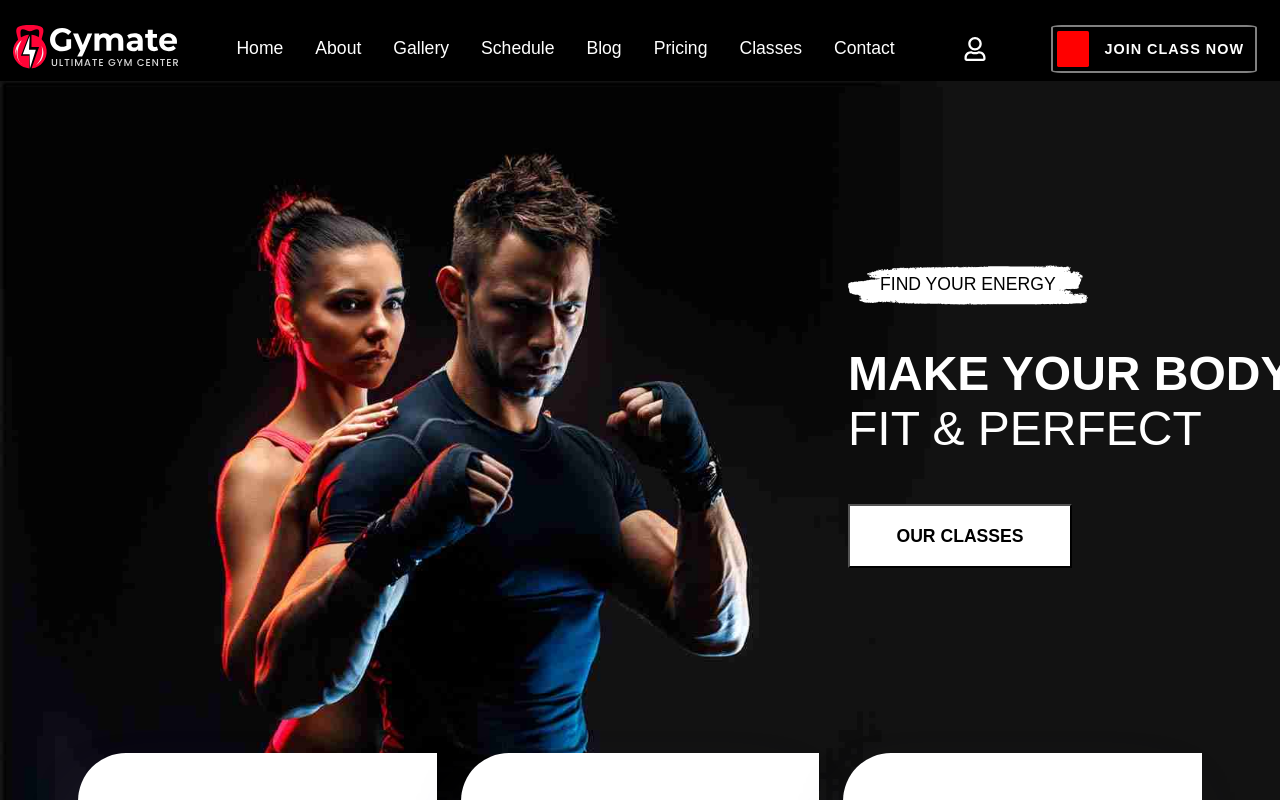
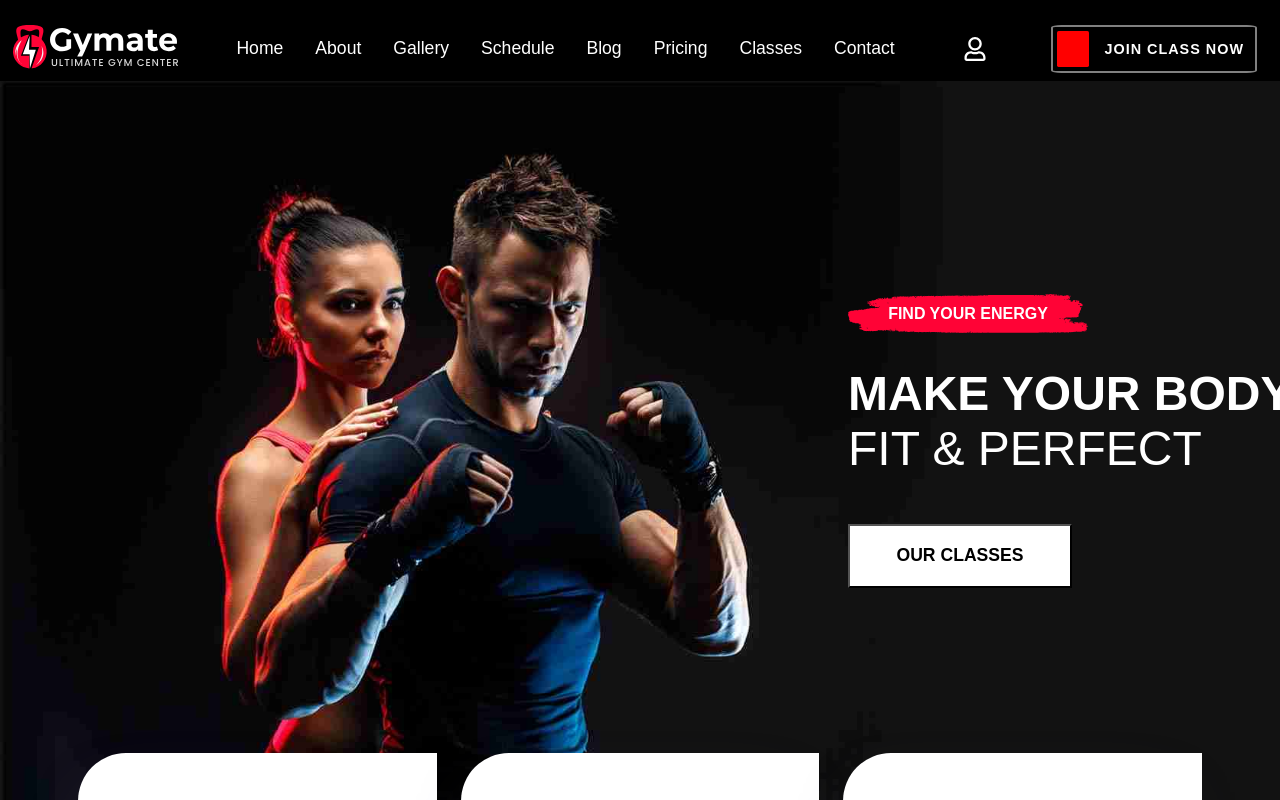
Before and after one commit to PawelWydra/Gymate-main, a React (Create React App) app: page / in a window 1280 px wide. Shown: the top 800 px of the page. Built offline with nearby package versions, Linux system fonts and the light colour scheme; some icons are missing.

Commit message:
add redBgHeading cmp

```diff
--- /dev/null
+++ b/src/components/title/redBgHeading/redBgHeadin.css
@@ -0,0 +1,14 @@
+.red-bg-heading-container {
+  display: grid;
+  place-items: center;
+  background-image: url("../../../images/choose-us/title-bg.svg");
+  background-size: 100%;
+  background-repeat: no-repeat;
+  background-position: center;
+  width: 15rem;
+}
+
+.red-bg-heading-container h1 {
+  font-size: 1rem;
+  font-weight: 700;
+}
--- /dev/null
+++ b/src/components/title/redBgHeading/redBgHeading.jsx
@@ -0,0 +1,12 @@
+import "./redBgHeadin.css";
+import "../../../images/choose-us/choose-bg.jpg";
+
+function RedBgHeading(props) {
+  return (
+    <div className="red-bg-heading-container">
+      <h1>{props.text}</h1>
+    </div>
+  );
+}
+
+export default RedBgHeading;
--- a/src/components/title/title.jsx
+++ b/src/components/title/title.jsx
@@ -3,14 +3,14 @@ import { FaFacebookF } from "react-icons/fa";
 import { FaInstagram } from "react-icons/fa6";
 import { RiTwitterXLine } from "react-icons/ri";
 import titleImage from "../../images/choose-us/title-bg.svg"
+import RedBgHeading from "./redBgHeading/redBgHeading";
 
 function Title() {
   return (
     <div className="title-container">
       <div className="title-content">
         <div className="title-item">
-          <p>FIND YOUR ENERGY</p>
-          <img src={titleImage} alt="" className="title-image" />
+          <RedBgHeading  text={"FIND YOUR ENERGY"}/>
           <h1>
             MAKE YOUR BODY
             <br />
--- a/src/components/trainers/trainers.css
+++ b/src/components/trainers/trainers.css
@@ -0,0 +1,15 @@
+.trainers-container {
+    background-color: white;
+    background-image: url("../../images/trainers/dot-bg.png");
+    width: 100%;
+    color: black;
+    display: flex;
+    justify-content: center;
+    align-items: center;
+}
+
+.trainers-wrapper {
+    display: flex;
+    flex-direction: column;
+    align-items: center;
+}
```
